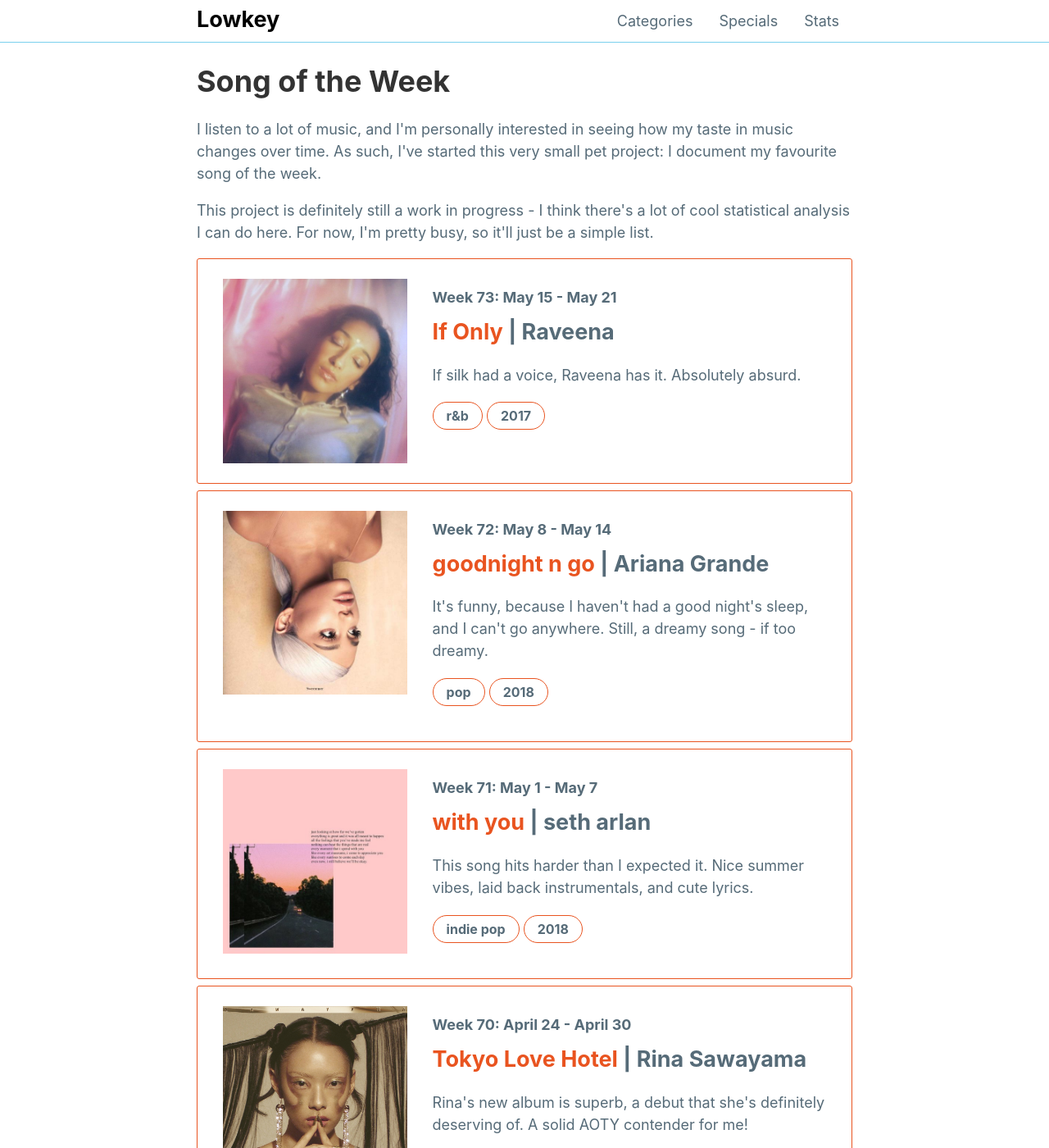
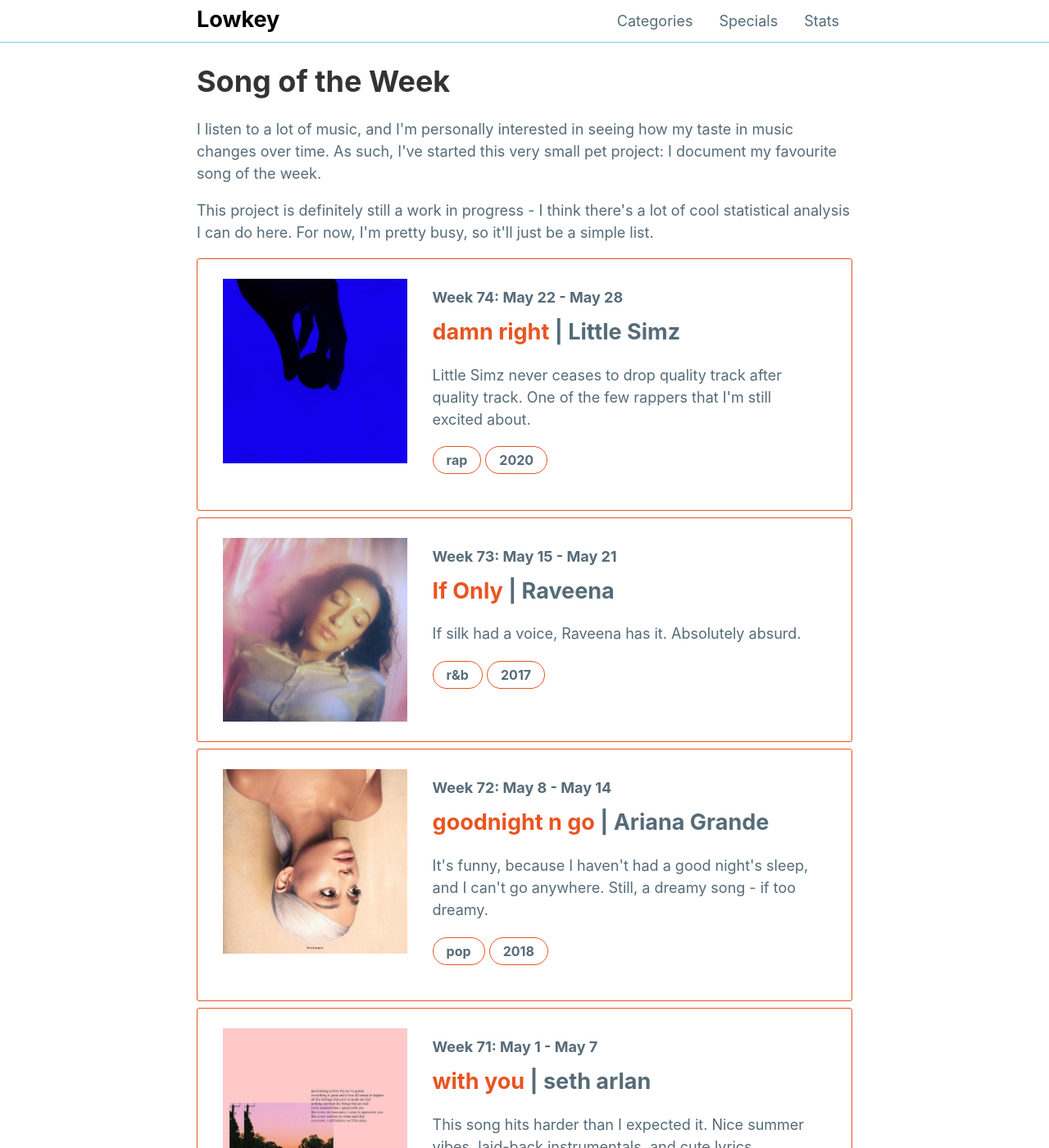
Before and after one commit to mattxwang/lowkey, a Jekyll site: the page built from _stats/song-of-the-week.html, in a window 1280 px wide and 1400 px high. Shown: the whole window at 82% size. Built offline with Jekyll 4.4.1, drawn with Linux system fonts in a browser that asks for light colours; comment, search, counter and statistics services are not loaded.

Commit message:
every time, every time

```diff
--- a/_data/sotw.yml
+++ b/_data/sotw.yml
@@ -707,7 +707,7 @@
   genre: "indie pop"
   year: 2018
   blurb: >
-    This song hits harder than I expected it. Nice summer vibes, laid back instrumentals, and cute lyrics.
+    This song hits harder than I expected it. Nice summer vibes, laid-back instrumentals, and cute lyrics.
 week72:
   week: "Week 72: May 8 - May 14"
   title: "goodnight n go"
@@ -728,3 +728,13 @@
   year: 2017
   blurb: >
     If silk had a voice, Raveena has it. Absolutely absurd.
+week74:
+  week: "Week 74: May 22 - May 28"
+  title: "damn right"
+  artist: "Little Simz"
+  album: "Drop 6"
+  album_art: "drop-6.jpg"
+  genre: "rap"
+  year: 2020
+  blurb: >
+    Little Simz never ceases to drop quality track after quality track. One of the few rappers that I'm still excited about.
```
Also changed, not shown: img/albums/drop-6.jpg (added).
